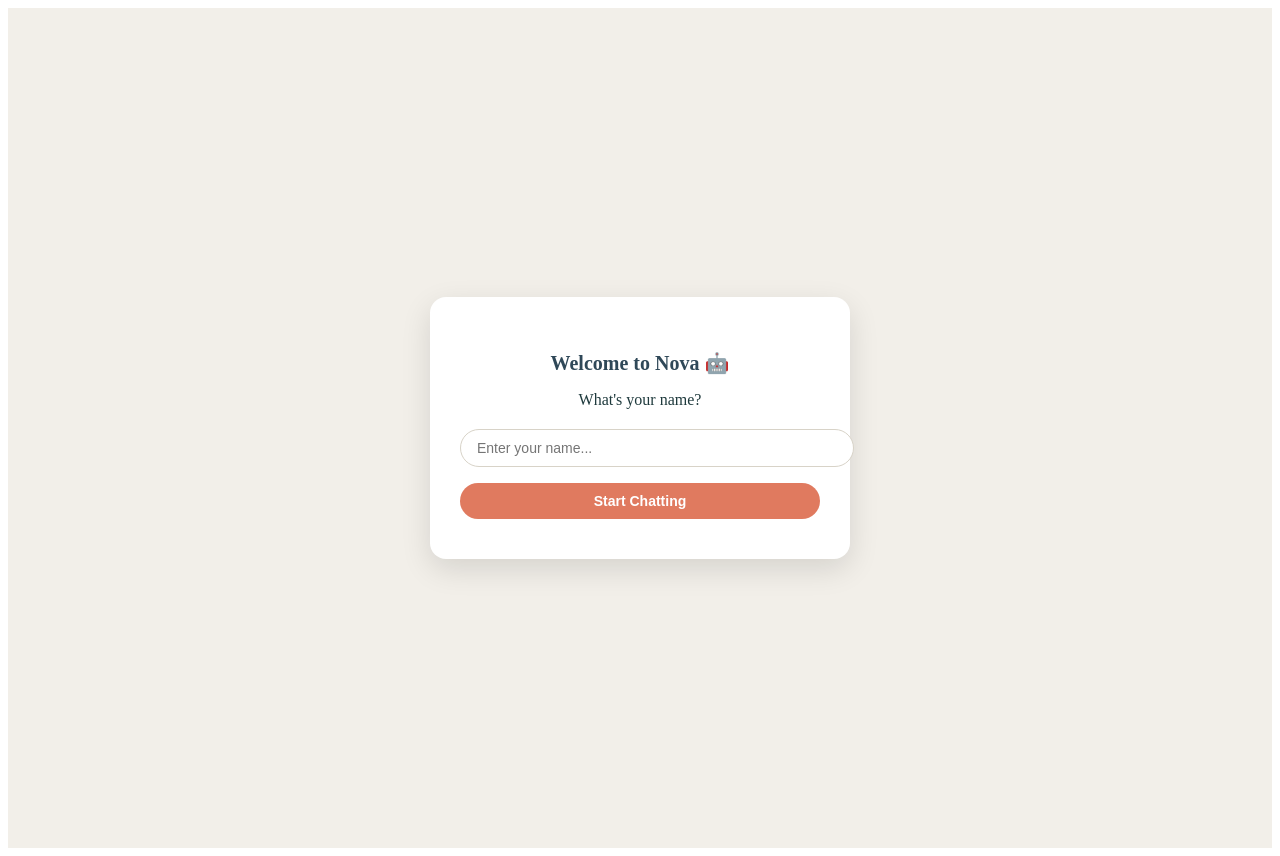
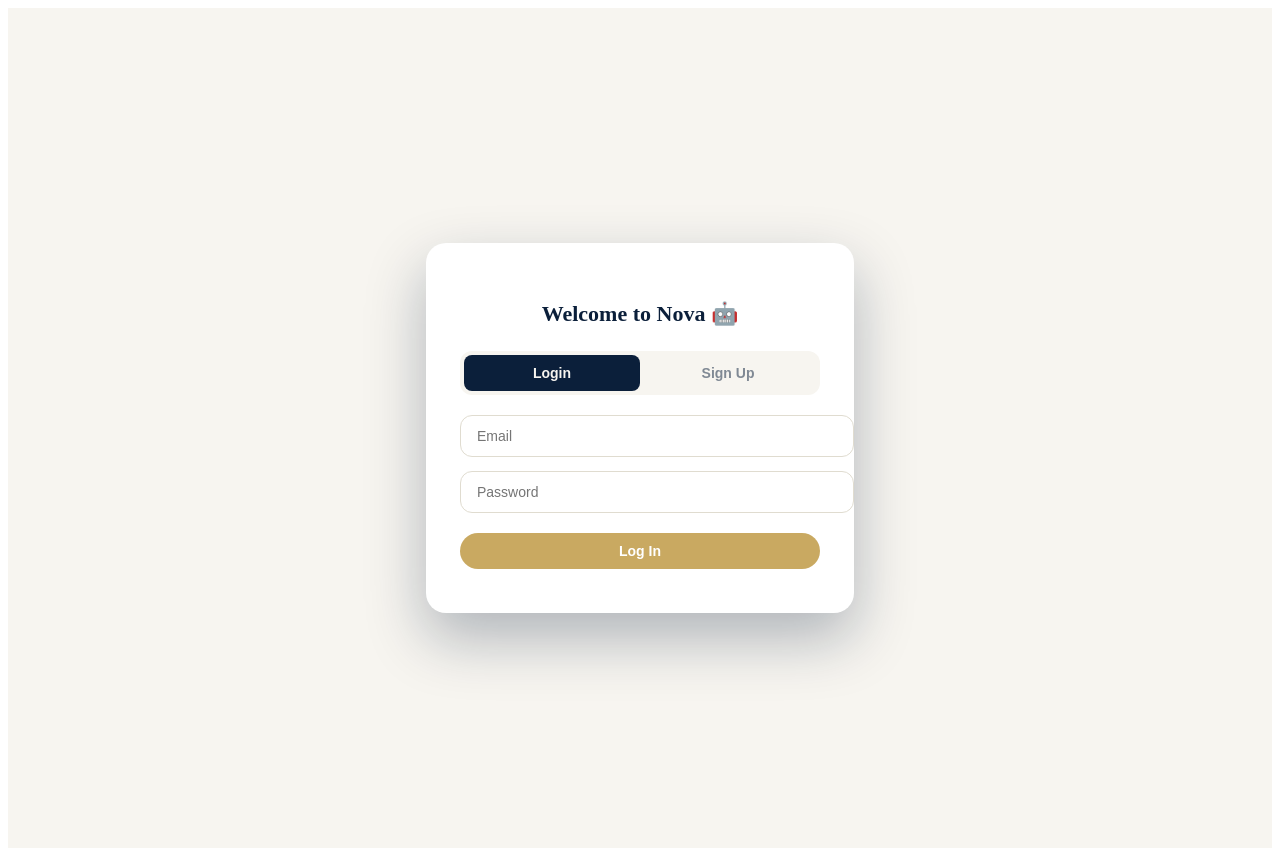
Before and after one commit to Priya-260505/ChatBot, a React (Vite) app in the folder nova/: page / in a window 1280 px wide. Built offline with nearby package versions, Linux system fonts and the light colour scheme.

Commit message:
modify theme

```diff
--- a/nova/src/App.css
+++ b/nova/src/App.css
@@ -1,13 +1,14 @@
 :root {
-  --bg: #F2EFE9;
-  --header: #2F4858;
-  --header-text: #F2EFE9;
-  --bot-bubble: #E4EEEC;
-  --bot-text: #1F3A3D;
-  --user-bubble: #33776E;
-  --user-text: #FFFFFF;
-  --accent: #E07A5F;
-  --border: #D8D3C8;
+  --bg: #F7F5F0;
+  --header: #0B1F3A;
+  --header-text: #F7F5F0;
+  --bot-bubble: #FFFFFF;
+  --bot-text: #0B1F3A;
+  --user-bubble: #0B1F3A;
+  --user-text: #F7F5F0;
+  --accent: #C9A961;
+  --accent-text: #0B1F3A;
+  --border: #E0DCD0;
 }
 
 .chat-app-wrapper {
@@ -25,7 +26,7 @@
   background: #fff;
   border-radius: 16px;
   overflow: hidden;
-  box-shadow: 0 10px 30px rgba(0, 0, 0, 0.12);
+  box-shadow: 0 20px 50px rgba(11, 31, 58, 0.25);
   display: flex;
   flex-direction: column;
   height: 620px;
@@ -34,47 +35,64 @@
 .chat-header {
   background: var(--header);
   color: var(--header-text);
-  padding: 16px 20px;
+  padding: 18px 20px;
   display: flex;
   align-items: center;
   gap: 10px;
+  position: relative;
+  border-bottom: 2px solid var(--accent);
 }
 
 .chat-header .dot {
   width: 10px;
   height: 10px;
   border-radius: 50%;
-  background: #6FCF97;
+  background: var(--accent);
 }
 
 .chat-header h1 {
-  font-size: 16px;
+  font-size: 17px;
   margin: 0;
   font-weight: 600;
+  letter-spacing: 0.5px;
 }
 
 .chat-header p {
   margin: 0;
   font-size: 12px;
-  opacity: 0.75;
+  opacity: 0.7;
+}
+
+.logout-btn {
+  margin-left: auto;
+  background: none;
+  border: none;
+  color: var(--accent);
+  font-size: 16px;
+  cursor: pointer;
+  opacity: 0.9;
+}
+
+.logout-btn:hover {
+  opacity: 1;
 }
 
 .messages {
   flex: 1;
-  padding: 18px;
+  padding: 20px;
   overflow-y: auto;
   display: flex;
   flex-direction: column;
-  gap: 10px;
+  gap: 12px;
   background: var(--bg);
 }
 
 .msg {
   max-width: 78%;
-  padding: 10px 14px;
+  padding: 11px 15px;
   border-radius: 16px;
   font-size: 14px;
-  line-height: 1.4;
+  line-height: 1.5;
   white-space: pre-line;
 }
 
@@ -83,6 +101,7 @@
   background: var(--bot-bubble);
   color: var(--bot-text);
   border-bottom-left-radius: 4px;
+  box-shadow: 0 2px 8px rgba(11, 31, 58, 0.08);
 }
 
 .user {
@@ -110,15 +129,15 @@
 }
 
 .input-row input:focus {
-  border-color: var(--user-bubble);
+  border-color: var(--accent);
 }
 
 .input-row button {
   background: var(--accent);
-  color: #fff;
+  color: var(--accent-text);
   border: none;
   border-radius: 20px;
-  padding: 0 20px;
+  padding: 0 22px;
   font-size: 14px;
   font-weight: 600;
   cursor: pointer;
@@ -126,15 +145,6 @@
 
 .input-row button:hover {
   opacity: 0.9;
-}
-
-.messages::-webkit-scrollbar {
-  width: 6px;
-}
-
-.messages::-webkit-scrollbar-thumb {
-  background: var(--border);
-  border-radius: 3px;
 }
 
 .upload-btn {
@@ -150,75 +160,6 @@
 
 .upload-btn:hover {
   background: var(--bg);
-}
-
-.login-card {
-  background: #fff;
-  border-radius: 16px;
-  box-shadow: 0 10px 30px rgba(0, 0, 0, 0.12);
-  padding: 40px 30px;
-  max-width: 360px;
-  width: 100%;
-  text-align: center;
-}
-
-.login-card h1 {
-  font-size: 20px;
-  color: var(--header);
-  margin-bottom: 8px;
-}
-
-.login-card p {
-  color: var(--bot-text);
-  margin-bottom: 20px;
-}
-
-.login-card input {
-  width: 100%;
-  border: 1px solid var(--border);
-  border-radius: 20px;
-  padding: 10px 16px;
-  font-size: 14px;
-  outline: none;
-  margin-bottom: 16px;
-}
-
-.login-card input:focus {
-  border-color: var(--user-bubble);
-}
-
-.login-card button {
-  background: var(--accent);
-  color: #fff;
-  border: none;
-  border-radius: 20px;
-  padding: 10px 24px;
-  font-size: 14px;
-  font-weight: 600;
-  cursor: pointer;
-  width: 100%;
-}
-
-.login-card button:hover {
-  opacity: 0.9;
-}
-
-.chat-header {
-  position: relative;
-}
-
-.logout-btn {
-  margin-left: auto;
-  background: none;
-  border: none;
-  color: var(--header-text);
-  font-size: 16px;
-  cursor: pointer;
-  opacity: 0.8;
-}
-
-.logout-btn:hover {
-  opacity: 1;
 }
 
 .file-preview {
@@ -238,3 +179,94 @@
   font-size: 14px;
   color: var(--bot-text);
 }
+
+.messages::-webkit-scrollbar {
+  width: 6px;
+}
+
+.messages::-webkit-scrollbar-thumb {
+  background: var(--border);
+  border-radius: 3px;
+}
+
+.login-card {
+  background: #fff;
+  border-radius: 20px;
+  box-shadow: 0 25px 60px rgba(11, 31, 58, 0.3);
+  padding: 44px 34px;
+  max-width: 360px;
+  width: 100%;
+  text-align: center;
+}
+
+.login-card h1 {
+  font-size: 22px;
+  color: var(--header);
+  margin-bottom: 24px;
+  font-weight: 700;
+}
+
+.auth-toggle {
+  display: flex;
+  background: var(--bg);
+  border-radius: 12px;
+  padding: 4px;
+  margin-bottom: 20px;
+}
+
+.auth-toggle button {
+  flex: 1;
+  background: none;
+  border: none;
+  padding: 10px;
+  font-size: 14px;
+  font-weight: 600;
+  border-radius: 8px;
+  cursor: pointer;
+  color: var(--header);
+  opacity: 0.5;
+  transition: all 0.2s;
+}
+
+.auth-toggle button.active {
+  background: var(--header);
+  color: var(--header-text);
+  opacity: 1;
+}
+
+.login-card input {
+  width: 100%;
+  border: 1px solid var(--border);
+  border-radius: 12px;
+  padding: 12px 16px;
+  font-size: 14px;
+  outline: none;
+  margin-bottom: 14px;
+}
+
+.login-card input:focus {
+  border-color: var(--accent);
+}
+
+.auth-error {
+  color: #C0392B;
+  font-size: 13px;
+  margin-bottom: 14px;
+}
+
+.auth-submit {
+  background: var(--header);
+  color: var(--header-text);
+  border: none;
+  border-radius: 12px;
+  padding: 13px 24px;
+  font-size: 14px;
+  font-weight: 600;
+  cursor: pointer;
+  width: 100%;
+  margin-top: 6px;
+}
+
+.auth-submit:hover {
+  opacity: 0.9;
+}
--- a/nova/src/App.jsx
+++ b/nova/src/App.jsx
@@ -28,12 +28,22 @@ async function fetchWithRetry(url, options, retries = 2) {
 }
 
 function App() {
-  const [userName, setUserNameState] = useState(() => localStorage.getItem('nova_user_name') || '');
+  const [user, setUser] = useState(() => {
+    const saved = localStorage.getItem('nova_user');
+    return saved ? JSON.parse(saved) : null;
+  });
+
+  const [authMode, setAuthMode] = useState('login'); // 'login' or 'signup'
   const [nameInput, setNameInput] = useState('');
+  const [emailInput, setEmailInput] = useState('');
+  const [passwordInput, setPasswordInput] = useState('');
+  const [authError, setAuthError] = useState('');
+
   const [messages, setMessages] = useState([]);
   const [input, setInput] = useState('');
   const [uploading, setUploading] = useState(false);
   const [attachedFile, setAttachedFile] = useState(null);
+  const [loadingHistory, setLoadingHistory] = useState(false);
   const messagesEndRef = useRef(null);
   const fileInputRef = useRef(null);
 
@@ -41,32 +51,85 @@ function App() {
     messagesEndRef.current?.scrollIntoView({ behavior: 'smooth' });
   }, [messages]);
 
+  // ---------- Load chat history when user logs in / page refreshes ----------
   useEffect(() => {
-    if (userName) {
-      setMessages([{ sender: 'bot', text: `Hey ${userName}! 👋 How can I help you today?` }]);
+    if (user) {
+      loadChatHistory();
     }
-  }, [userName]);
+  }, [user]);
 
-  function handleLogin() {
-    const trimmed = nameInput.trim();
-    if (!trimmed) return;
-    localStorage.setItem('nova_user_name', trimmed);
-    setUserNameState(trimmed);
+  async function loadChatHistory() {
+    setLoadingHistory(true);
+    try {
+      const res = await fetchWithRetry(`${BACKEND_URL}/api/messages/${encodeURIComponent(user.email)}`);
+      const data = await res.json();
+      if (Array.isArray(data) && data.length > 0) {
+        setMessages(data.map(m => ({ sender: m.sender, text: m.text })));
+      } else {
+        setMessages([{ sender: 'bot', text: `Hey ${user.name}! 👋 How can I help you today?` }]);
+      }
+    } catch (err) {
+      console.error('Failed to load history:', err);
+      setMessages([{ sender: 'bot', text: `Hey ${user.name}! 👋 How can I help you today?` }]);
+    }
+    setLoadingHistory(false);
+  }
+
+  // ---------- Auth handlers ----------
+    async function handleAuth() {
+    setAuthError('');
+    const email = emailInput.trim();
+    const password = passwordInput.trim();
+
+    if (!email || !password || (authMode === 'signup' && !nameInput.trim())) {
+      setAuthError('Please fill in all fields');
+      return;
+    }
+
+    const endpoint = authMode === 'login' ? '/api/login' : '/api/signup';
+    const body = authMode === 'login'
+      ? { email, password }
+      : { name: nameInput.trim(), email, password };
+
+    try {
+      const res = await fetch(`${BACKEND_URL}${endpoint}`, {
+        method: 'POST',
+        headers: { 'Content-Type': 'application/json' },
+        body: JSON.stringify(body)
+      });
+
+      const data = await res.json();
+      console.log('Auth response:', data); // temporary debug log
+
+      if (!res.ok || data.error) {
+        setAuthError(data.error || `Request failed with status ${res.status}`);
+        return;
+      }
+
+      const userData = { name: data.name, email: data.email };
+      localStorage.setItem('nova_user', JSON.stringify(userData));
+      setUser(userData);
+    } catch (err) {
+      console.error('Auth request failed:', err);
+      setAuthError('Could not connect to server. Please try again.');
+    }
   }
 
   function handleLogout() {
-    localStorage.removeItem('nova_user_name');
-    setUserNameState('');
-    setNameInput('');
+    localStorage.removeItem('nova_user');
+    setUser(null);
     setMessages([]);
     setAttachedFile(null);
+    setEmailInput('');
+    setPasswordInput('');
+    setNameInput('');
   }
 
   async function saveMessage(sender, text) {
     fetch(`${BACKEND_URL}/api/messages`, {
       method: 'POST',
       headers: { 'Content-Type': 'application/json' },
-      body: JSON.stringify({ sender, text })
+      body: JSON.stringify({ sender, text, userEmail: user.email })
     });
   }
 
@@ -104,9 +167,9 @@ function App() {
     }
   }
 
-    async function handleSend() {
+  async function handleSend() {
     const text = input.trim();
-    setInput(''); // clear input FIRST, before any async work
+    setInput('');
 
     if (attachedFile) {
       await processAttachedFile(attachedFile, text);
@@ -130,41 +193,28 @@ function App() {
     }
   }
 
-  function handleKeyDown(e) {
-    if (e.key === 'Enter') handleSend();
-  }
-
   function compressImage(file, maxWidth = 800, quality = 0.7) {
     return new Promise((resolve, reject) => {
       const img = new Image();
       const reader = new FileReader();
-
-      reader.onload = (e) => {
-        img.src = e.target.result;
-      };
+      reader.onload = (e) => { img.src = e.target.result; };
       reader.onerror = reject;
-
       img.onload = () => {
         const canvas = document.createElement('canvas');
         let width = img.width;
         let height = img.height;
-
         if (width > maxWidth) {
           height = (maxWidth / width) * height;
           width = maxWidth;
         }
-
         canvas.width = width;
         canvas.height = height;
-
         const ctx = canvas.getContext('2d');
         ctx.drawImage(img, 0, 0, width, height);
-
         const base64 = canvas.toDataURL('image/jpeg', quality).split(',')[1];
         resolve(base64);
       };
       img.onerror = reject;
-
       reader.readAsDataURL(file);
     });
   }
@@ -210,7 +260,6 @@ function App() {
         });
         const data = await res.json();
         if (data.error) {
-          console.error('Image analysis error:', data.error);
           setMessages(prev => [...prev, { sender: 'bot', text: "Sorry, I had trouble analyzing that image. 😕" }]);
         } else {
           setMessages(prev => [...prev, { sender: 'bot', text: data.answer }]);
@@ -230,7 +279,6 @@ function App() {
           if (data.success) count++;
         }
         let replyText = `Done! I read your PDF and learned ${count} new things 📄🧠`;
-
         if (questionText) {
           const res = await fetchWithRetry(`${BACKEND_URL}/api/chat`, {
             method: 'POST',
@@ -256,7 +304,6 @@ function App() {
           if (data.success) count++;
         }
         let replyText = `Done! I learned ${count} new things from "${file.name}" 📄🧠`;
-
         if (questionText) {
           const res = await fetchWithRetry(`${BACKEND_URL}/api/chat`, {
             method: 'POST',
@@ -279,25 +326,61 @@ function App() {
     setUploading(false);
   }
 
-  if (!userName) {
+  // ---------- LOGIN / SIGNUP SCREEN ----------
+  if (!user) {
     return (
       <div className="chat-app-wrapper">
         <div className="login-card">
           <h1>Welcome to Nova 🤖</h1>
-          <p>What's your name?</p>
+
+          <div className="auth-toggle">
+            <button
+              className={authMode === 'login' ? 'active' : ''}
+              onClick={() => { setAuthMode('login'); setAuthError(''); }}
+            >
+              Login
+            </button>
+            <button
+              className={authMode === 'signup' ? 'active' : ''}
+              onClick={() => { setAuthMode('signup'); setAuthError(''); }}
+            >
+              Sign Up
+            </button>
+          </div>
+
+          {authMode === 'signup' && (
+            <input
+              type="text"
+              value={nameInput}
+              onChange={(e) => setNameInput(e.target.value)}
+              placeholder="Your name"
+            />
+          )}
           <input
-            type="text"
-            value={nameInput}
-            onChange={(e) => setNameInput(e.target.value)}
-            onKeyDown={(e) => e.key === 'Enter' && handleLogin()}
-            placeholder="Enter your name..."
+            type="email"
+            value={emailInput}
+            onChange={(e) => setEmailInput(e.target.value)}
+            placeholder="Email"
           />
-          <button onClick={handleLogin}>Start Chatting</button>
+          <input
+            type="password"
+            value={passwordInput}
+            onChange={(e) => setPasswordInput(e.target.value)}
+            onKeyDown={(e) => e.key === 'Enter' && handleAuth()}
+            placeholder="Password"
+          />
+
+          {authError && <p className="auth-error">{authError}</p>}
+
+          <button className="auth-submit" onClick={handleAuth}>
+            {authMode === 'login' ? 'Log In' : 'Create Account'}
+          </button>
         </div>
       </div>
     );
   }
 
+  // ---------- MAIN CHAT SCREEN ----------
   return (
     <div className="chat-app-wrapper">
       <div className="chat-app">
@@ -307,12 +390,13 @@ function App() {
             <h1>Nova</h1>
             <p>Always online</p>
           </div>
-          <button className="logout-btn" onClick={handleLogout} title="Switch user">
+          <button className="logout-btn" onClick={handleLogout} title="Log out">
             🔄
           </button>
         </div>
 
         <div className="messages">
+          {loadingHistory && <div className="msg bot">Loading your chat history... 📜</div>}
           {messages.map((msg, i) => (
             <div key={i} className={`msg ${msg.sender}`}>{msg.text}</div>
           ))}
```
Also changed, not shown: 1 other file (tests, documents, lock files or other folders).
